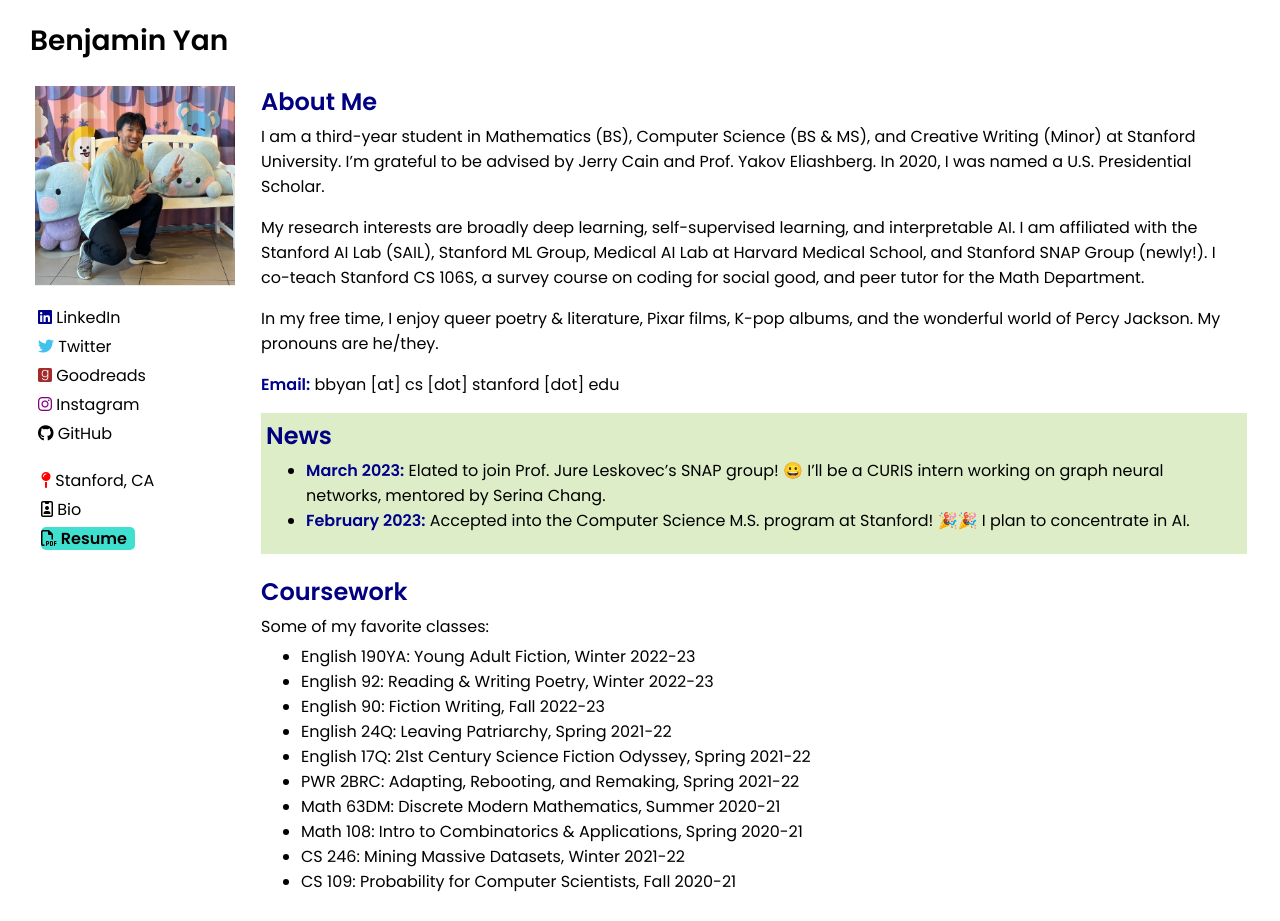
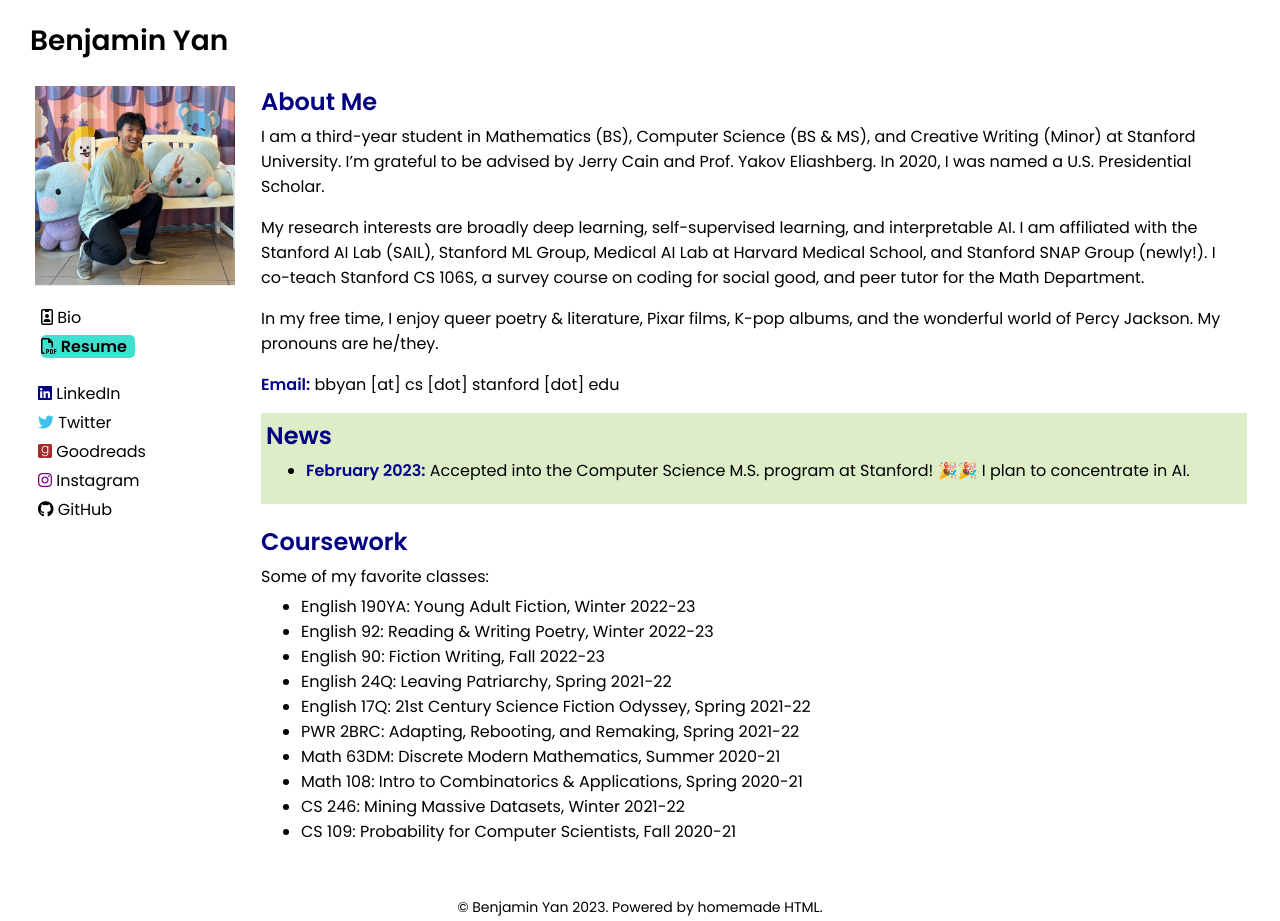
Before and after one commit to yanbenjamin/yanbenjamin.github.io, a plain HTML site: page index.html in a window 1280 px wide. Shown: the top 921 px of the page. Drawn offline with Linux system fonts and the light colour scheme.

Commit message:
updated front page

```diff
--- a/index.html
+++ b/index.html
@@ -30,25 +30,24 @@
 
         <p></p>
 
-            <table>
+        <table class = "normal">
+            <!--<tr><td> <a href = "index.html"><i style = "color: red" class = "fas fa-map-pin"></i> Stanford, CA</a></td></tr>-->
+            <tr><td> <a href = "files/bio.txt"><i class = " far fa-id-badge"></i> Bio</a></td></tr>
+            <tr><td> <a href = "files/resume.pdf"><mark style = "background-color: turquoise; border-radius: 5px; color: black; font-weight: bold"><i class = "far fa-file-pdf"></i> Resume &nbsp; </mark></a></td></tr>
+
+
+           <!-- <tr><td> <a href = "files/resume.pdf"><i class = "far fa-file-pdf"></i> Resume</a></td></tr> -->
+        </table>
+
+        <p style = "margin-bottom:10px"></p>
+
+        <table>
             <tr><td width = "16%"><a style = "color: black; text-decoration: none" href = "https://www.linkedin.com/in/benjaminbyan"><i class="fa fa-linkedin-square" style = "color: darkblue"></i> LinkedIn</a> </td></tr>
             <tr><td width = "16%"><a style = "color: black; text-decoration: none" href = "https://twitter.com/benjaminbyan"><i class="fa fa-twitter" style = "color: rgb(65, 194, 237)"></i> Twitter</a> </td></tr>
             <tr><td width = "16%"><a style = "color: black; text-decoration: none" href = "https://www.goodreads.com/user/show/160559196-benjamin-yan"><i class="fab fa-goodreads" style = "color: brown"></i> Goodreads</a> </td></tr>
             <tr><td width = "16%"><a style = "color: black; text-decoration: none" href = "https://www.instagram.com/benji.yan/"><i class="fa fa-instagram" style = "color: purple"></i> Instagram</a> </td></tr>
             <tr><td width = "16%"><a style = "color: black; text-decoration: none;" href = "https://github.com/yanbenjamin"><i class="fa fa-github" style = "color: black"></i> GitHub</a> </td></tr>
 
-        </table>
-
-        <p style = "margin-bottom:10px"></p>
-
-        <table class = "normal">
-            <tr><td> <a href = "index.html"><i style = "color: red" class = "fas fa-map-pin"></i> Stanford, CA</a></td></tr>
-            <tr><td> <a href = "files/bio.txt"><i class = " far fa-id-badge"></i> Bio</a></td></tr>
-
-            <tr><td> <a href = "files/resume.pdf"><mark style = "background-color: turquoise; border-radius: 5px; color: black; font-weight: bold"><i class = "far fa-file-pdf"></i> Resume &nbsp; </mark></a></td></tr>
-
-
-           <!-- <tr><td> <a href = "files/resume.pdf"><i class = "far fa-file-pdf"></i> Resume</a></td></tr> -->
         </table>
 
         </td>
@@ -67,7 +66,7 @@
         <div style = "background-color: #DCEDC8; padding: 5px">
         <h2 style = "color: navy; margin-top: 0px; margin-bottom: 5px">News</h2>
         <ul style = "margin-top: 0px">
-            <li><b style = "color: darkblue">March 2023:</b> Elated to join Prof. Jure Leskovec’s SNAP group! 😀 I’ll be a CURIS intern working on graph neural networks, mentored by Serina Chang.</li>
+            <!--<li><b style = "color: darkblue">March 2023:</b> Elated to join Prof. Jure Leskovec’s SNAP group! 😀 I’ll be a CURIS intern working on graph neural networks, mentored by Serina Chang.</li>-->
             <li><b style = "color: darkblue">February 2023:</b> Accepted into the Computer Science M.S. program at Stanford! 🎉🎉 I plan to concentrate in AI.</li>
         </ul>
         </div>
@@ -80,6 +79,7 @@
             <li>English 90: Fiction Writing, Fall 2022-23</li>
             <li>English 24Q: Leaving Patriarchy, Spring 2021-22</li>
             <li>English 17Q: 21st Century Science Fiction Odyssey, Spring 2021-22</li>
+        <!--<mark style = "background-color: turquoise; border-radius: 5px; color: black; font-weight: bold">&nbsp; STEM &nbsp; </mark>-->
             <li>PWR 2BRC: Adapting, Rebooting, and Remaking, Spring 2021-22</li>
             <li>Math 63DM: Discrete Modern Mathematics, Summer 2020-21</li>
             <li>Math 108: Intro to Combinatorics & Applications, Spring 2020-21</li>
@@ -87,8 +87,20 @@
             <li>CS 109: Probability for Computer Scientists, Fall 2020-21</li>
         </ul>
 
+        <!--<h2 style = "color: navy; margin-bottom: 5px">Reads</h2>
+        <p style = "margin-top: 0px; margin-bottom: 5px">What I'm Reading Currently</p>
+        <ul style = "margin-top: 0px">
+            <li><em>The Paper Menagerie And Other Stories</em> by Ken Liu</li>
+            <li><em>The Paper Menagerie And Other Stories</em> by Ken Liu</li>
+        </ul>-->
+
+
+
+
+
 
         </div>
+
         </td></tr></table>
 
         <div class="header" style = "padding-top: 20px">
```
